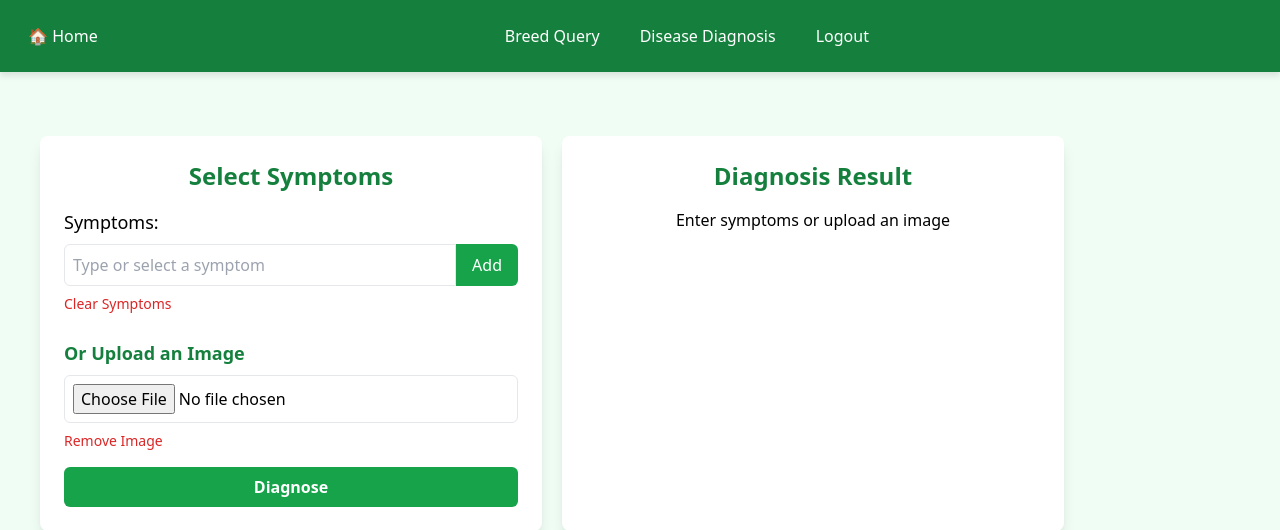
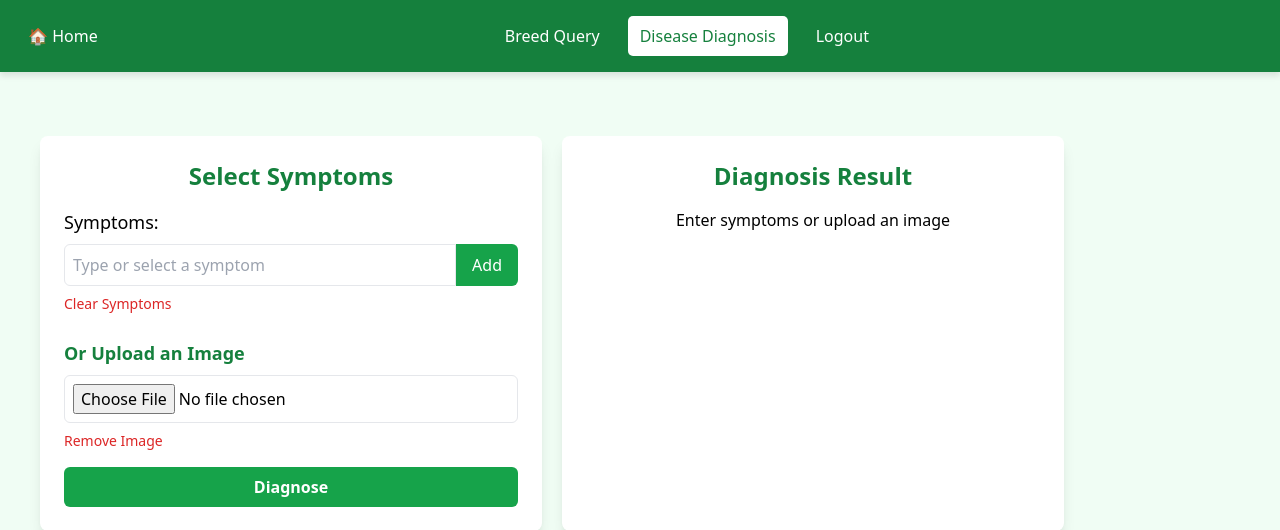
Before and after one commit to derrokip4130/Final-year-project, a Flask app: page /disease_diagnosis in a window 1280 px wide. Shown: the top 530 px of the page. Run offline with Flask 3, Linux system fonts and the light colour scheme; the visitor is signed in with stand-in values (Sample User, id 1); data that the repository does not hold is empty; some libraries are stand-ins or nearby versions.

Commit message:
highlight curent link on navbar

```diff
--- a/app/templates/user_navbar.html
+++ b/app/templates/user_navbar.html
@@ -17,7 +17,7 @@
     }
 </style>
 <nav class="bg-green-700 text-white p-4 flex justify-between items-center">
-    <a href="{{ url_for('main.home') }}" class="{% if request.endpoint == 'main.home' %}bg-white text-green-700{% endif %} hover:underline">🏠 Home</a>
+    <a href="{{ url_for('main.home') }}" class="{% if request.endpoint == 'main.home' %}bg-white text-green-700{% endif %} hover:scale-105">🏠 Home</a>
 
     <!-- Hamburger Menu -->
     <button id="menu-btn" class="lg:hidden focus:outline-none">
@@ -26,12 +26,12 @@
 
     <div id="nav-links" class="hidden lg:flex flex-1 justify-center space-x-4">
         {% if current_user.is_authenticated %}
-            <a href="{{ url_for('main.breed_queries_page') }}" class="hover:underline">Breed Query</a>
-            <a href="{{ url_for('main.disease_diagnosis_page') }}" class="hover:underline">Disease Diagnosis</a>
+            <a href="{{ url_for('main.breed_queries_page') }}" class="{% if request.endpoint == 'main.breed_queries_page' %}bg-white text-green-700{% endif %} hover:scale-105">Breed Query</a>
+            <a href="{{ url_for('main.disease_diagnosis_page') }}" class="{% if request.endpoint == 'main.disease_diagnosis_page' %}bg-white text-green-700{% endif %} hover:scale-105">Disease Diagnosis</a>
             <a href="{{ url_for('auth.logout') }}" class="hover:underline">Logout</a>
         {% else %}
-            <a href="{{ url_for('auth.register') }}" class="hover:underline">Register</a>
-            <a href="{{ url_for('auth.login') }}" class="hover:underline">Login</a>
+            <a href="{{ url_for('auth.register') }}" class="hover:scale-105">Register</a>
+            <a href="{{ url_for('auth.login') }}" class="hover:scale-105">Login</a>
         {% endif %}
     </div>
 </nav>
```
